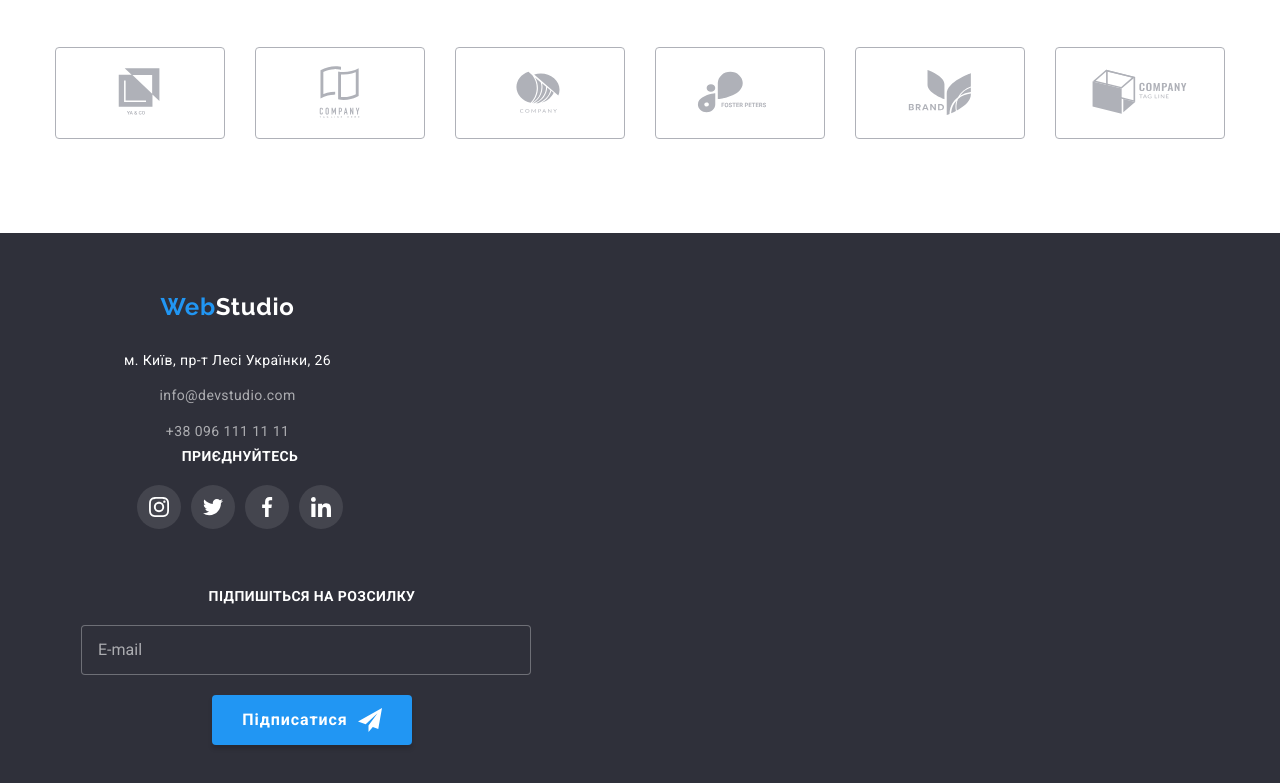
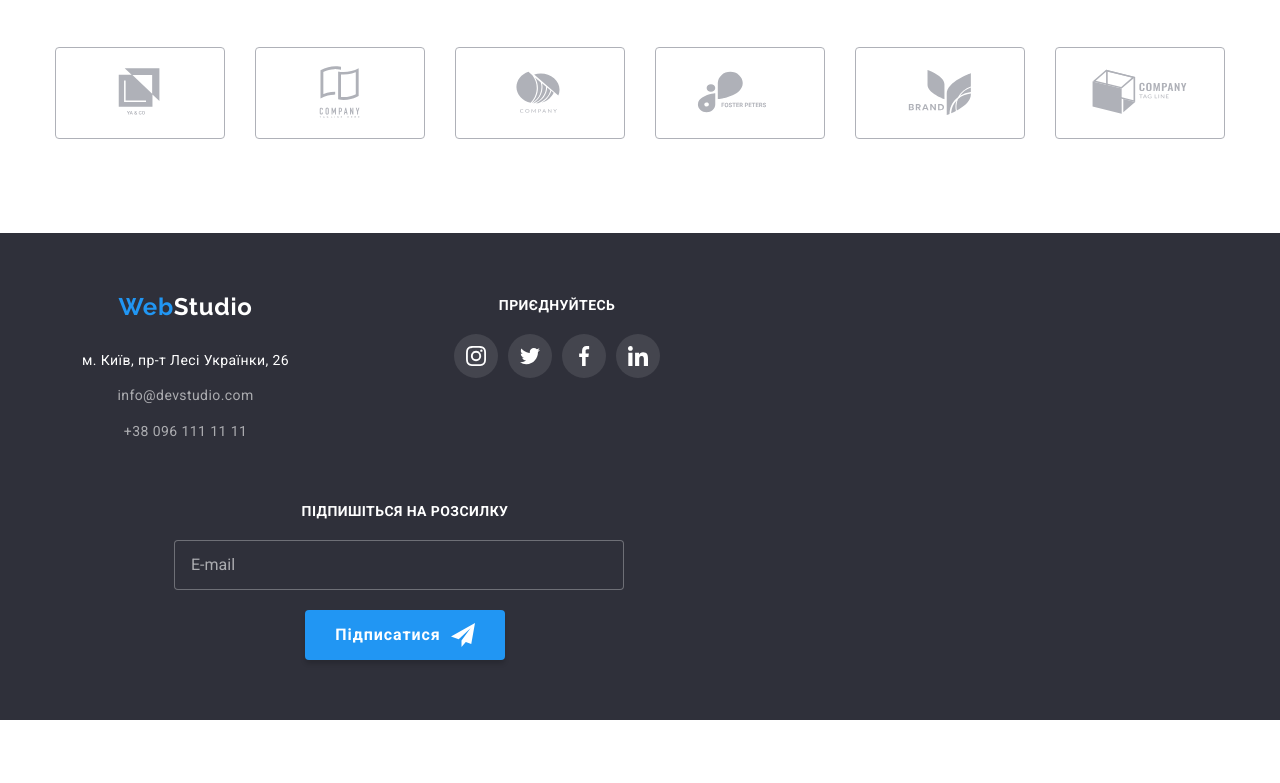
Before and after one commit to SvetaSaletska/goit-markup-hw-08, a plain HTML site: page index.html in a window 1280 px wide. Shown: the part 2443-3226 px from the top of the page. After the commit the page ends 3163 px from the top, so only its background shows below. Drawn offline with nearby package versions, Linux system fonts and the light colour scheme.

Commit message:
Created footer for tablet

```diff
--- a/sass/layouts/_footer.scss
+++ b/sass/layouts/_footer.scss
@@ -76,8 +76,6 @@
         }
 
         @media screen and (min-width: 768px) {
-            display: flex;
-            flex-wrap: nowrap;
             width: 768px;
         }
     }
@@ -87,10 +85,11 @@
       text-align: center;
       padding-left: 109px;
       padding-right: 109px;
-      padding-bottom: 0;
+      padding-bottom: 60px;
 
       @media screen and (min-width: 768px) {
-
+        padding-right: 0px;
+        padding-left: 67px;
       }
 
     }
@@ -103,12 +102,13 @@
     text-align: center;
     margin-top: 5px;
     // margin-left: 70px;
-    margin-right: 122px;
-    margin-left: 122px;
+    padding-right: 122px;
+    padding-left: 122px;
     margin-bottom: 60px;
 
     @media screen and (min-width: 768px) {
-
+        padding-right: 89px;
+        margin-left: 43px;
     }
     }
 
@@ -136,8 +136,9 @@
     flex-wrap: wrap;
 
     @media screen and (min-width: 768px) {
-      padding-left: 15px;
-      margin-right: 159px;
+      padding-left: 159px;
+      padding-right: 159px;
+
 
     }
     }
@@ -177,7 +178,11 @@
         margin-top: 20px;
     }
 
-    .social-wrap {
+.social-wrap {
+    @media screen and (min-width: 768px) {
+
         display: flex;
-        flex-wrap: wrap;
-    }
+
+
+      }
+}
```
Also changed, not shown: index.html (+2 -1 lines), css/main.css, css/main.min.css, 2 other files.
